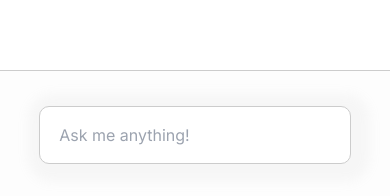
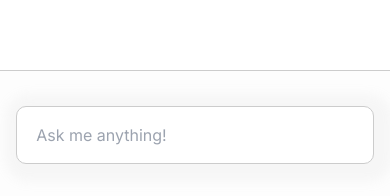
Before and after one commit to Iyanu456/llamaGPT, a Next.js app: page / in a window 390 px wide. Shown: the part 645-841 px from the top of the page. Built offline with nearby package versions, Linux system fonts and the light colour scheme.

Commit message:
ui improvements

```diff
--- a/src/app/components/Textarea.js
+++ b/src/app/components/Textarea.js
@@ -6,7 +6,7 @@ import { TextareaAutosize } from '@mui/base/TextareaAutosize';
 export default function MaxHeightTextarea() {
 
   let customStyle = {
-	  border: "1.5px solid #ccc",
+	  border: "1.2px solid #ccc",
     outline: "none",
     borderRadius: "10px",
     boxShadow: "rgba(180, 180, 180, 0.09)4px 3px 12px 15px",
@@ -14,7 +14,7 @@ export default function MaxHeightTextarea() {
   }
   return (
     <TextareaAutosize
-      className="px-[1.2em] py-[1em] w-[80%]"
+      className="px-[1.2em] py-[1em] w-[80%] max-[680px]:w-[100%]"
       style={customStyle}
       maxRows={4}
       aria-label="maximum height"
--- a/src/app/globals.css
+++ b/src/app/globals.css
@@ -136,7 +136,7 @@ hanko-profile {
 
 header {
   background-color: rgb(254, 254, 254);
-  border-bottom: 1.5px solid #ccc;
+  border-bottom: 1.2px solid #ccc;
 
 }
 
@@ -276,6 +276,6 @@ aside {
   }
   .input-grp {
     background-color: rgb(253, 253, 253);
-    border-top: 1.5px solid #ccc;
+    border-top: 1.2px solid #ccc;
   }
 }
--- a/src/app/page.js
+++ b/src/app/page.js
@@ -26,7 +26,7 @@ export default function Home() {
                     </div>
 				</div>
 		</div>
-		<div className="grid place-items-center fixed top-auto left-[16em] bottom-0 right-0 py-[2.2em] input-grp">
+		<div className="grid place-items-center fixed top-auto left-[16em] bottom-0 right-0 py-[2.2em] max-[680px]:px-[1em] input-grp">
 			<MaxHeightTextarea />
 		</div>
 	</div>
```
